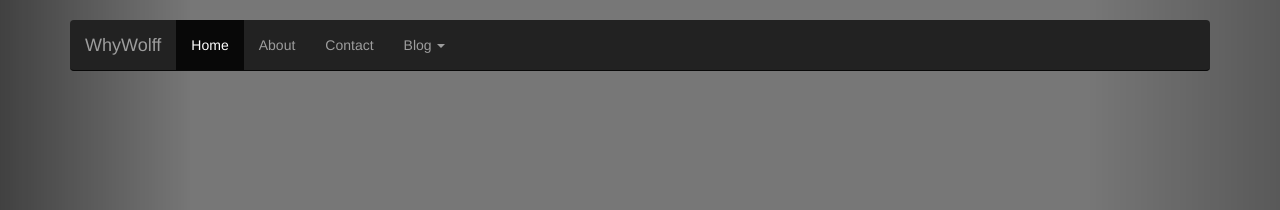
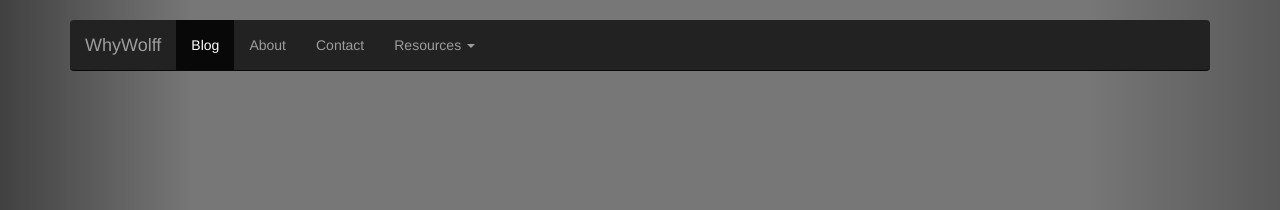
Before and after one commit to LifeHasOrder/LifeHasOrder.github.io, a Jekyll site: the page built from index.html, in a window 1280 px wide and 900 px high. Shown: the top 210 px of the window. Built offline with Jekyll 4.4.1, drawn with Linux system fonts in a browser that asks for light colours; nearby versions of some CDN libraries.

Commit message:
Update default.html

```diff
--- a/_layouts/default.html
+++ b/_layouts/default.html
@@ -36,7 +36,7 @@
         <nav class="navbar navbar-inverse navbar-static-top">
           <div class="container">
             <div class="navbar-header">
-              <button type="button" class="navbar-toggle collapsed" data-toggle="collapse" data-target="#navbar" aria-expanded="false" aria-controls="navbar">
+              <button type="button" class="navbar-toggle collapsed" data-toggle="collapse" data-target="/" aria-expanded="false" aria-controls="navbar">
                 <span class="sr-only">Toggle navigation</span>
                 <span class="icon-bar"></span>
                 <span class="icon-bar"></span>
@@ -46,11 +46,11 @@
             </div>
             <div id="navbar" class="navbar-collapse collapse">
               <ul class="nav navbar-nav">
-                <li class="active"><a href="/">Home</a></li>
+                <li class="active"><a href="/blog">Blog</a></li>
                 <li><a href="/about">About</a></li>
                 <li><a href="/contact">Contact</a></li>
                 <li class="dropdown">
-                  <a href="#" class="dropdown-toggle" data-toggle="dropdown" role="button" aria-haspopup="true" aria-expanded="false">Blog <span class="caret"></span></a>
+                  <a href="#" class="dropdown-toggle" data-toggle="dropdown" role="button" aria-haspopup="true" aria-expanded="false">Resources <span class="caret"></span></a>
                   <ul class="dropdown-menu">
                     <li><a href="#">Action</a></li>
                     <li><a href="#">Another action</a></li>
```
